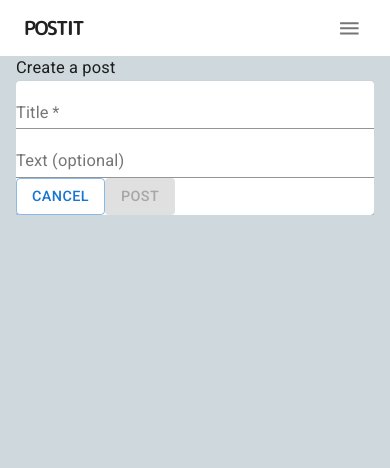
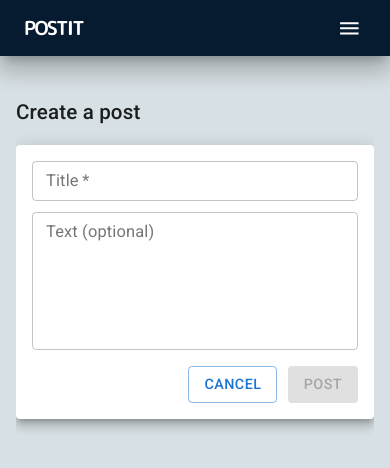
Before and after one commit to Oyvind-Solberg/postit, a React (Create React App) app: page /submit in a window 390 px wide. Shown: the top 468 px of the page. Built offline with nearby package versions, Linux system fonts and the light colour scheme; no server answers.

Commit message:
Add margin, padding and color adjustment

```diff
--- a/src/App.js
+++ b/src/App.js
@@ -30,7 +30,7 @@ function App() {
 				main: colorTheme.neutral,
 			},
 			background: {
-				default: colorTheme.neutral,
+				default: colorTheme.white,
 			},
 		},
 	});
--- a/src/components/Layout/Layout.js
+++ b/src/components/Layout/Layout.js
@@ -6,6 +6,20 @@ import Dialog from '@material-ui/core/Dialog';
 import Login from '../../containers/Login/Login';
 import Register from '../../containers/Register/Register';
 import Spinner from '../UI/Spinner/Spinner';
+import styled from 'styled-components';
+import { withStyles } from '@material-ui/core/styles';
+import { colorTheme } from '../../shared/styles/colorTheme';
+
+const StyledDialog = withStyles({
+	paper: {
+		height: '25rem',
+	},
+})(Dialog);
+
+const StyledMain = styled.main`
+	padding: 6rem 0 1.5rem 0;
+	background-color: ${colorTheme.neutral};
+`;
 
 const Layout = (props) => {
 	const [dialogOpen, setDialogOpen] = useState(false);
@@ -45,16 +59,16 @@ const Layout = (props) => {
 							handleSignup={handleSignupDialog}
 						/>
 					</header>
-					<Dialog open={dialogOpen} onClose={handleDialogClose}>
+					<StyledDialog fullWidth open={dialogOpen} onClose={handleDialogClose}>
 						{dialogContent === 'login' ? (
 							<Login handleSignupDialog={handleSignupDialog} />
 						) : (
 							<Register handleLoginDialog={handleLoginDialog} />
 						)}
-					</Dialog>
-					<main>
-						<Container>{props.children}</Container>
-					</main>
+					</StyledDialog>
+					<StyledMain>
+						<Container maxWidth="md">{props.children}</Container>
+					</StyledMain>
 				</>
 			)}
 		</>
--- a/src/components/Navigation/MobileDrawer/MobileDrawer.js
+++ b/src/components/Navigation/MobileDrawer/MobileDrawer.js
@@ -9,6 +9,15 @@ import ExitToAppIcon from '@material-ui/icons/ExitToApp';
 import MenuIcon from '@material-ui/icons/Menu';
 import IconButton from '@material-ui/core/IconButton';
 import { Link } from 'react-router-dom';
+import { colorTheme } from '../../../shared/styles/colorTheme';
+import { withStyles } from '@material-ui/core/styles';
+
+const StyledDrawer = withStyles({
+	paper: {
+		backgroundColor: colorTheme.primaryDark,
+		color: colorTheme.white,
+	},
+})(Drawer);
 
 function ListItemLink(props) {
 	return <ListItem button component={Link} {...props} />;
@@ -32,10 +41,12 @@ const MobileDrawer = (props) => {
 			onKeyDown={handleDrawerClose}
 		>
 			<List>
-				<ListSubheader>Settings</ListSubheader>
+				<ListSubheader style={{ color: colorTheme.white }}>
+					Settings
+				</ListSubheader>
 				<ListItemLink to={props.isLoggedIn ? '/logout' : '/login'}>
 					<ListItemIcon>
-						<ExitToAppIcon />
+						<ExitToAppIcon style={{ color: colorTheme.white }} />
 					</ListItemIcon>
 					<ListItemText
 						primary={props.isLoggedIn ? 'Log Out' : 'Log In / Sign Up'}
@@ -47,12 +58,20 @@ const MobileDrawer = (props) => {
 
 	return (
 		<>
-			<IconButton aria-label="menu" onClick={handleDrawerOpen}>
+			<IconButton
+				style={{ color: colorTheme.white }}
+				aria-label="menu"
+				onClick={handleDrawerOpen}
+			>
 				<MenuIcon />
 			</IconButton>
-			<Drawer open={isDrawerOpen} onClose={handleDrawerClose} anchor="top">
+			<StyledDrawer
+				open={isDrawerOpen}
+				onClose={handleDrawerClose}
+				anchor="top"
+			>
 				{content}
-			</Drawer>
+			</StyledDrawer>
 		</>
 	);
 };
--- a/src/components/Navigation/PageNav/PageNav.js
+++ b/src/components/Navigation/PageNav/PageNav.js
@@ -2,43 +2,70 @@ import React from 'react';
 import Toolbar from '@material-ui/core/Toolbar';
 import AppBar from '@material-ui/core/AppBar';
 import IconButton from '@material-ui/core/IconButton';
+import Button from '@material-ui/core/Button';
 
 import { Link } from 'react-router-dom';
 import Grid from '@material-ui/core/Grid';
 import Box from '@material-ui/core/Box';
 import Hidden from '@material-ui/core/Hidden';
 import ArrowBackIcon from '@material-ui/icons/ArrowBack';
-
-import Logo from '../../Logo/Logo';
+import Typography from '@material-ui/core/Typography';
+import { colorTheme } from '../../../shared/styles/colorTheme';
+import { withStyles } from '@material-ui/core/styles';
 
 function IconButtonLink(props) {
 	return <IconButton component={Link} {...props}></IconButton>;
 }
 
+const StyledAppBar = withStyles({
+	root: {
+		backgroundColor: colorTheme.primaryDark,
+	},
+})(AppBar);
+
 const PageNav = (props) => {
 	return (
 		<>
-			<AppBar position="static" elevation={0}>
+			<StyledAppBar position="relative" elevation={15}>
 				<Toolbar>
 					<Grid container justify="space-between" alignItems="center">
 						<Box>
 							{props.handleBack && props.formStep === 2 ? (
 								<IconButton onClick={props.handleBack}>
-									<ArrowBackIcon />
+									<ArrowBackIcon
+										style={{
+											color: colorTheme.white,
+										}}
+									/>
 								</IconButton>
 							) : (
 								<IconButtonLink to="/">
-									<ArrowBackIcon />
+									<ArrowBackIcon
+										style={{
+											color: colorTheme.white,
+										}}
+									/>
 								</IconButtonLink>
 							)}
-							<IconButtonLink to="#">
-								<Logo />
-							</IconButtonLink>
+							<Button component={Link} to="/">
+								<Typography variant="h1">
+									<Box
+										mr={2}
+										fontSize="1.2rem"
+										fontFamily="'M PLUS Rounded 1c'"
+										style={{
+											color: colorTheme.white,
+										}}
+									>
+										postit
+									</Box>
+								</Typography>
+							</Button>
 						</Box>
 						<Box></Box>
 					</Grid>
 				</Toolbar>
-			</AppBar>
+			</StyledAppBar>
 		</>
 	);
 };
--- a/src/containers/Login/Login.js
+++ b/src/containers/Login/Login.js
@@ -9,12 +9,16 @@ import MaterialUILink from '@material-ui/core/Link';
 import styled from 'styled-components';
 import { useStore } from '../../store/store';
 import PageNav from '../../components/Navigation/PageNav/PageNav';
+import Box from '@material-ui/core/Box';
 
 const Container = styled.div`
 	height: 100%;
 	overflow: hidden;
 	background-color: white;
 	padding: 2rem;
+	display: flex;
+	justify-content: space-between;
+	flex-direction: column;
 `;
 
 const Login = (props) => {
@@ -64,50 +68,68 @@ const Login = (props) => {
 		<>
 			{isLoggedIn ? <Redirect to="/" /> : null}
 
-			<Container>
 			<Hidden mdUp>
 				<PageNav />
 			</Hidden>
-				<Typography>Login</Typography>
+			<Container>
+				<Box mb={3}>
+					<Typography variant="h6" component="h2">
+						Login
+					</Typography>
+				</Box>
 				<form>
 					<TextField
 						id="email"
 						label="Email"
 						type="email"
+						variant="filled"
 						required
 						fullWidth
+						size="small"
 						onChange={handleEmailChange}
 						value={email}
 					/>
+					<Box mt={2} mb={6}>
 						<TextField
 							id="password"
 							label="Password"
+							variant="filled"
 							required
 							type="password"
 							fullWidth
+							size="small"
 							onChange={handlePasswordChange}
 							value={password}
 						/>
+					</Box>
 					<Button
 						onClick={handleSubmit}
 						variant="contained"
 						fullWidth
 						disabled={!formIsValid}
+						size="large"
+						color="primary"
 					>
 						Log In
 					</Button>
 				</form>
+				<Box mt={2}>
 					<Typography>
 						New to Postit?
 						<Hidden mdUp>
+							<Box component="span" ml={1}>
 								<MaterialUILink component={Link} to="/register">
 									Sign Up
 								</MaterialUILink>
+							</Box>
 						</Hidden>
 						<Hidden smDown>
-						<Button onClick={props.handleSignupDialog}>Sign Up</Button>
+							<Button color="primary" onClick={props.handleSignupDialog}>
+								Sign Up
+							</Button>
 						</Hidden>
 					</Typography>
+				</Box>
 			</Container>
 		</>
 	);
--- a/src/containers/MainToolbar/MainToolbar.js
+++ b/src/containers/MainToolbar/MainToolbar.js
@@ -17,6 +17,8 @@ import NavMenu from '../../components/Navigation/NavMenu/NavMenu';
 import UserMenu from '../../components/Navigation/UserMenu/UserMenu';
 import MobileDrawer from '../../components/Navigation/MobileDrawer/MobileDrawer';
 import Typography from '@material-ui/core/Typography';
+import useMediaQuery from '@material-ui/core/useMediaQuery';
+import { useTheme } from '@material-ui/core/styles';
 
 const StyledIconButton = withStyles({
 	root: {
@@ -37,14 +39,27 @@ const StyledAppBar = withStyles({
 const MainToolbar = (props) => {
 	const { isLoggedIn } = useStore()[0];
 
+	const theme = useTheme();
+	const isMobile = useMediaQuery(theme.breakpoints.down('sm'));
+
 	return (
 		<>
-			<StyledAppBar position="static" elevation={0}>
+			<StyledAppBar
+				elevation={15}
+				style={{
+					backgroundColor: isMobile ? colorTheme.primaryDark : colorTheme.white,
+				}}
+			>
 				<Toolbar>
 					<Grid container justify="space-between" alignItems="center">
 						<Box>
 							<Button component={Link} to="/">
-								<Typography variant="h1">
+								<Typography
+									variant="h1"
+									style={{
+										color: isMobile ? colorTheme.white : colorTheme.black,
+									}}
+								>
 									<Box
 										mr={2}
 										fontSize="1.2rem"
--- a/src/containers/Register/Register.js
+++ b/src/containers/Register/Register.js
@@ -9,12 +9,16 @@ import styled from 'styled-components';
 import { useStore } from '../../store/store';
 import Hidden from '@material-ui/core/Hidden';
 import PageNav from '../../components/Navigation/PageNav/PageNav';
+import Box from '@material-ui/core/Box';
 
 const Container = styled.div`
 	height: 100%;
 	overflow: hidden;
 	background-color: white;
 	padding: 2rem;
+	display: flex;
+	justify-content: space-between;
+	flex-direction: column;
 `;
 
 const Register = (props) => {
@@ -92,36 +96,49 @@ const Register = (props) => {
 	const formStep1 = () => {
 		return (
 			<>
-				<Typography>Sign Up</Typography>
+				<Box mb={3}>
+					<Typography variant="h6" component="h2">
+						Sign Up
+					</Typography>
+				</Box>
 				<form>
 					<TextField
 						id="email"
 						label="Email"
 						type="email"
+						variant="filled"
+						size="small"
 						required
 						fullWidth
 						onChange={handleEmailChange}
 						value={email}
 					/>
+					<Box my={2}>
 						<Button
 							onClick={handleContinue}
 							variant="contained"
 							fullWidth
 							disabled={!formIsValidStep1}
 							color="primary"
+							size="large"
 						>
 							Continue
 						</Button>
+					</Box>
 				</form>
 				<Typography>
 					Already a postitor?
 					<Hidden mdUp>
+						<Box component="span" ml={1}>
 							<MaterialUILink component={Link} to="/login">
 								Log In
 							</MaterialUILink>
+						</Box>
 					</Hidden>
 					<Hidden smDown>
-						<Button onClick={props.handleLoginDialog}>Log In</Button>
+						<Button color="primary" onClick={props.handleLoginDialog}>
+							Log In
+						</Button>
 					</Hidden>
 				</Typography>
 			</>
@@ -131,27 +148,42 @@ const Register = (props) => {
 	const formStep2 = () => {
 		return (
 			<>
-				<Typography>Create your username and password</Typography>
+				<Box mb={3}>
+					<Typography variant="h6" component="h2">
+						Create your username and password
+					</Typography>
+				</Box>
 				<form>
 					<TextField
 						id="username"
 						label="Username"
+						variant="filled"
 						required
 						fullWidth
 						onChange={handleUsernameChange}
 						value={username}
+						size="small"
 					/>
+
+					<Box mt={2} mb={6}>
 						<TextField
 							id="password"
 							label="Password"
+							variant="filled"
 							required
 							type="password"
 							fullWidth
 							onChange={handlePasswordChange}
 							value={password}
+							size="small"
 						/>
+					</Box>
 					<Hidden smDown>
-						<Button onClick={handleBack}>Back</Button>
+						<Box mb={1}>
+							<Button fullWidth onClick={handleBack}>
+								Back
+							</Button>
+						</Box>
 					</Hidden>
 
 					<Button
@@ -159,6 +191,8 @@ const Register = (props) => {
 						variant="contained"
 						disabled={!formIsValidStep2}
 						color="primary"
+						fullWidth
+						size="large"
 					>
 						Sign Up
 					</Button>
@@ -170,12 +204,10 @@ const Register = (props) => {
 	return (
 		<>
 			{isLoggedIn ? <Redirect to="/" /> : null}
-			<Container>
 			<Hidden mdUp>
 				<PageNav handleBack={handleBack} formStep={formStep} />
 			</Hidden>
-				{formStep === 1 ? formStep1() : formStep2()}
-			</Container>
+			<Container>{formStep === 1 ? formStep1() : formStep2()}</Container>
 		</>
 	);
 };
--- a/src/containers/Submit/Submit.js
+++ b/src/containers/Submit/Submit.js
@@ -7,9 +7,25 @@ import Button from '@material-ui/core/Button';
 import { Link } from 'react-router-dom';
 import styled from 'styled-components';
 import { useStore } from '../../store/store';
+import Box from '@material-ui/core/Box';
+import { withStyles } from '@material-ui/core/styles';
+
+const StyledTextField = withStyles({
+	root: {
+		padding: 0,
+	},
+})(TextField);
+
+const ButtonBox = withStyles({
+	root: {
+		display: 'inline-flex',
+		justifyContent: 'flex-end',
+		width: '100%',
+	},
+})(Box);
 
 const Container = styled.div`
-	max-height: 100vh;
+	height: 100vh;
 	overflow: hidden;
 `;
 
@@ -47,28 +63,48 @@ const Submit = (props) => {
 	return (
 		<Layout>
 			<Container>
-				<Typography>Create a post</Typography>
-				<Paper>
+				<Box mb={2}>
+					<Typography variant="h6" component="h2">
+						Create a post
+					</Typography>
+				</Box>
+				<Paper elevation={7}>
 					<form>
-						<TextField
+						<Box p={2}>
+							<StyledTextField
 								id="title"
 								label="Title"
 								required
 								fullWidth
 								onChange={handleTitleChange}
 								value={title}
+								variant="outlined"
+								size="small"
 							/>
-						<TextField
+							<Box pt={1.3} pb={2}>
+								<StyledTextField
 									id="text "
 									label="Text (optional)"
 									multiline
+									rows={6}
 									fullWidth
 									onChange={handleTextChange}
 									value={text}
+									variant="outlined"
+									size="small"
 								/>
-						<Button variant="outlined" color="primary" component={Link} to="/">
+							</Box>
+							<ButtonBox>
+								<Box component="span" mr={1.3}>
+									<Button
+										variant="outlined"
+										color="primary"
+										component={Link}
+										to="/"
+									>
 										Cancel
 									</Button>
+								</Box>
 								<Button
 									onClick={handleSubmit}
 									variant="contained"
@@ -77,6 +113,8 @@ const Submit = (props) => {
 								>
 									Post
 								</Button>
+							</ButtonBox>
+						</Box>
 					</form>
 				</Paper>
 			</Container>
--- a/src/shared/styles/colorTheme.js
+++ b/src/shared/styles/colorTheme.js
@@ -1,7 +1,8 @@
 export const colorTheme = {
 	primary: '#1875d1',
+	primaryDark: '#071b30',
 	secondary: '#ff5722',
-	neutral: '#cfd8dc',
+	neutral: '#d7e0e4',
 	white: 'white',
 	black: 'black',
 };
--- /dev/null
+++ b/src/shared/styles/sd.css
@@ -0,0 +1,3 @@
+div {
+	color: #d7e0e4;
+}
```
Also changed, not shown: src/containers/Feed/Feed.js (+30 -11 lines). Lines whose indentation alone changed are shown as unchanged.
